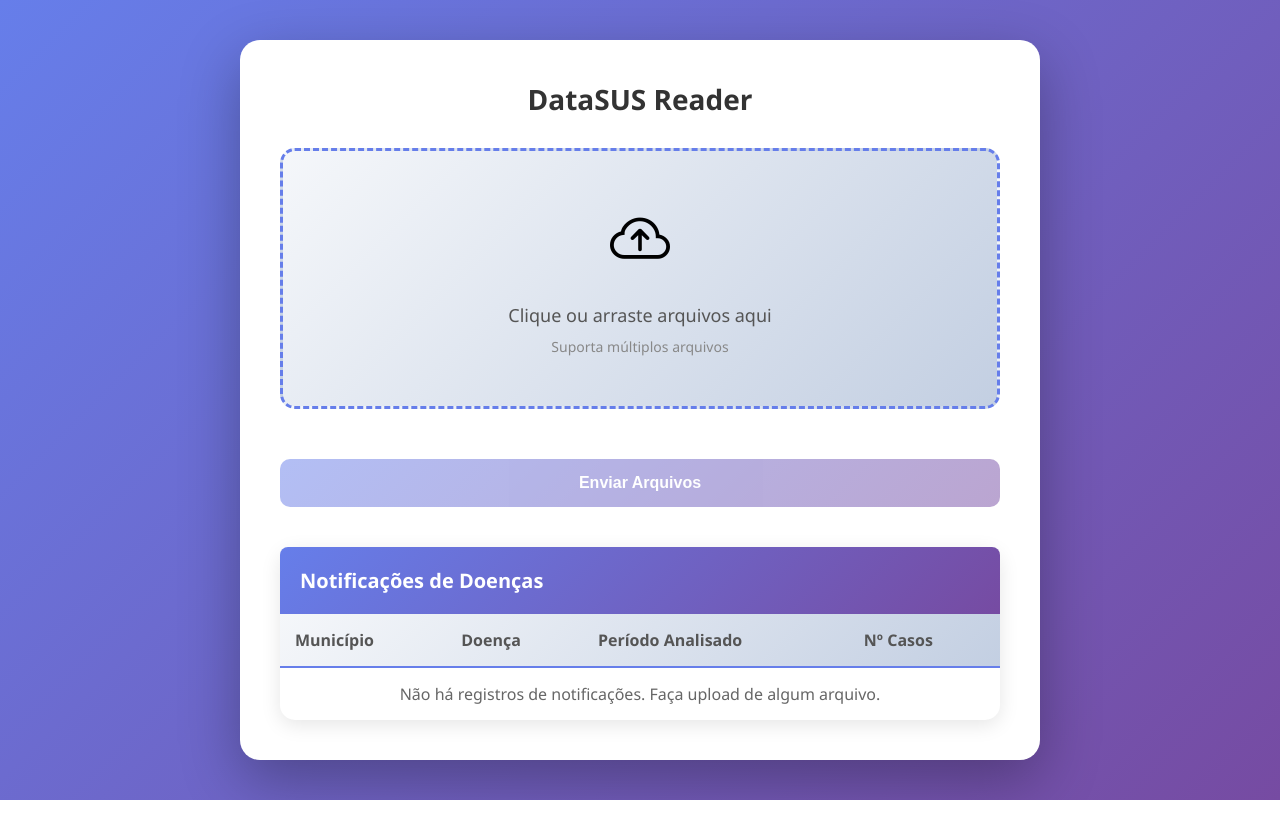
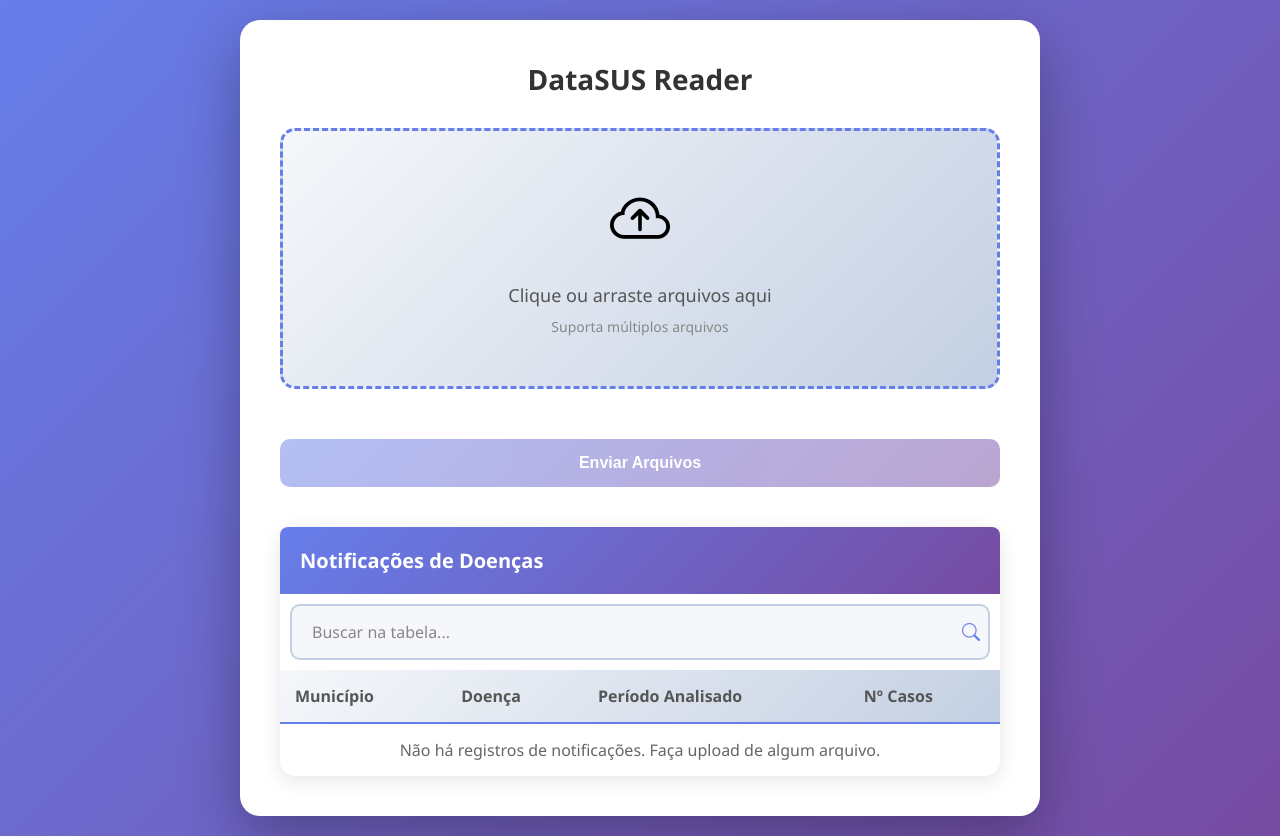
Before and after one commit to isaac451-andrade/leitor-datasus, a Django app: page / in a window 1280 px wide. Before the commit the page ends 800 px from the top, so only its background shows below. Run offline with Django 5.2, Linux system fonts and the light colour scheme; data that the repository does not hold is empty.

Commit message:
:mag: feat(index.html, style.css, scripts.js): Adicionado filtro para a tabela

```diff
--- a/datasus-project/static/css/style.css
+++ b/datasus-project/static/css/style.css
@@ -282,3 +282,49 @@ tbody tr:last-child td {
     background: #f8d7da;
     color: #721c24;
 }
+
+.search-container {
+    padding: 10px;
+    position: relative;
+
+}
+
+.search-input {
+    width: 100%;
+    padding: 15px 45px 15px 20px;
+    border: 2px solid #c3cfe2;
+    border-radius: 10px;
+    font-size: 16px;
+    font-family: 'Segoe UI', Tahoma, Geneva, Verdana, sans-serif;
+    transition: all 0.3s ease;
+    background: #f5f7fa;
+    color: #333;
+}
+
+.search-input:focus {
+    outline: none;
+    border-color: #667eea;
+    box-shadow: 0 5px 15px rgba(102, 126, 234, 0.3);
+    background: white;
+}
+
+.search-input::placeholder {
+    color: #888;
+}
+
+.search-icon {
+    position: absolute;
+    right: 20px;
+    top: 50%;
+    transform: translateY(-50%);
+    color: #667eea;
+    font-size: 18px;
+    pointer-events: none;
+}
+
+.no-results {
+    text-align: center;
+    padding: 30px;
+    color: #888;
+    font-style: italic;
+}
--- a/datasus-project/static/js/scripts.js
+++ b/datasus-project/static/js/scripts.js
@@ -2,10 +2,8 @@ const fileInput = document.getElementById('fileInput'); // Seu input type="file"
 const fileList = document.getElementById('fileList');   // Sua div para listar os nomes
 const submitBtn = document.getElementById('submitBtn');
 
-// Clique para abrir seletor
 uploadArea.addEventListener('click', () => fileInput.click());
 
-// Prevenir comportamento padrão do drag
 ['dragenter', 'dragover', 'dragleave', 'drop'].forEach(eventName => {
     uploadArea.addEventListener(eventName, preventDefaults, false);
 });
@@ -28,39 +26,34 @@ function preventDefaults(e) {
   });
 });
 
-// Processar drop (Função adaptada)
 uploadArea.addEventListener('drop', (e) => {
     const droppedFiles = e.dataTransfer.files;
     updateFileDisplay(droppedFiles);
     uploadArea.classList.remove('dragover'); // Remove a classe de highlight
 });
 
-// Processar seleção manual
 fileInput.addEventListener('change', (e) => {
     updateFileDisplay(e.target.files);
 });
 
 
-// Função principal para atualizar o input e a lista visual (Adaptada)
 function updateFileDisplay(files) {
-    // 1. Cria um DataTransfer para gerar o FileList
+
     const data = new DataTransfer();
 
-    // 2. Adiciona os arquivos à DataTransfer
+
     Array.from(files).forEach(file => {
         data.items.add(file);
     });
 
-    // 3. ATRIBUI o FileList ao input do formulário.
-    // Isso garante que os arquivos (inclusive de drag-and-drop)
-    // serão enviados na submissão nativa.
+
     fileInput.files = data.files;
 
-    // 4. Atualiza a lista visual
+
     fileList.innerHTML = '';
     const currentFiles = Array.from(fileInput.files);
 
-    // Habilita/Desabilita o botão
+
     submitBtn.disabled = currentFiles.length === 0;
 
     if (currentFiles.length > 0) {
@@ -106,3 +99,34 @@ function formatFileSize(bytes) {
     const i = Math.floor(Math.log(bytes) / Math.log(k));
     return parseFloat((bytes / Math.pow(k, i)).toFixed(2)) + ' ' + sizes[i];
 }
+
+// Filtro de busca na tabela
+document.getElementById('searchInput').addEventListener('input', function(e) {
+    const searchTerm = e.target.value.toLowerCase();
+    const tableBody = document.getElementById('data-table-body');
+    const rows = tableBody.getElementsByTagName('tr');
+    let visibleCount = 0;
+
+    for (let row of rows) {
+        const cells = row.getElementsByTagName('td');
+        let found = false;
+
+
+        for (let cell of cells) {
+            if (cell.textContent.toLowerCase().includes(searchTerm)) {
+                found = true;
+                break;
+            }
+        }
+
+        // Mostra ou esconde a linha
+        if (found) {
+            row.style.display = '';
+            visibleCount++;
+        } else {
+            row.style.display = 'none';
+
+        }
+    }
+
+});
--- a/datasus-project/templates/index.html
+++ b/datasus-project/templates/index.html
@@ -32,6 +32,16 @@
 
             <div class="table-container">
                 <div class="table-title">Notificações de Doenças</div>
+
+                <div class="search-container">
+                    <input
+                        type="text"
+                        id="searchInput"
+                        class="search-input"
+                        placeholder="Buscar na tabela...">
+                    <i class="bi bi-search search-icon"></i>
+                </div>
+
                 <div class="scrollable-box">
                     <table>
                         <thead>
@@ -42,7 +52,7 @@
                                 <th>Nº Casos</th>
                             </tr>
                         </thead>
-                        <tbody>
+                        <tbody id="data-table-body">
 
                             {% for note in notes %}
                                 <tr>
```
